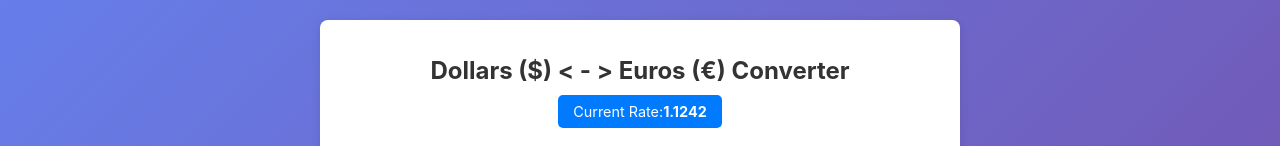
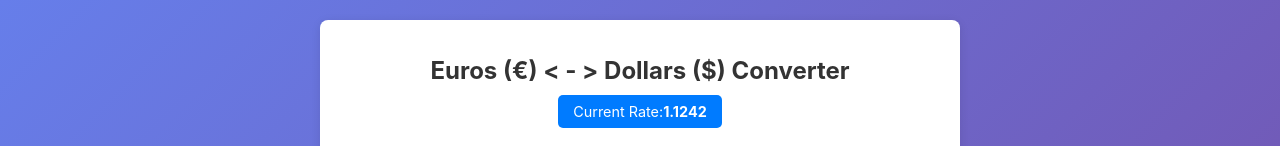
Before and after one commit to kylewenceslas/swap-rate, a React (Create React App) app: page / in a window 1280 px wide. Shown: the top 146 px of the page. Built offline with nearby package versions, Linux system fonts and the light colour scheme.

Commit message:
[kyle] modified just the header

```diff
--- a/src/SwapRate.js
+++ b/src/SwapRate.js
@@ -126,7 +126,7 @@ function SwapRate() {
     <div className="swap-rate">
       <div className="container">
         <header className="header">
-          <h1> Dollars ($) {'<'} - {'>'} Euros (€) Converter</h1>
+          <h1> Euros (€) {'<'} - {'>'} Dollars ($) Converter</h1>
           <div className="rate-display">
             <span className="rate-label">Current Rate:</span>
             <span className="rate-value">{realRate.toFixed(4)}</span>
```
